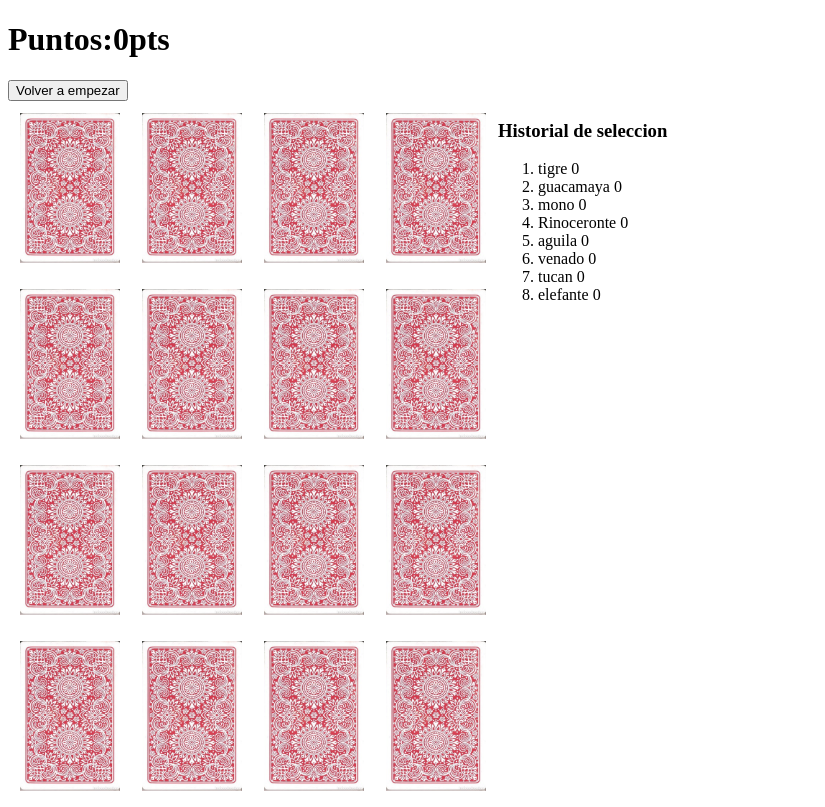
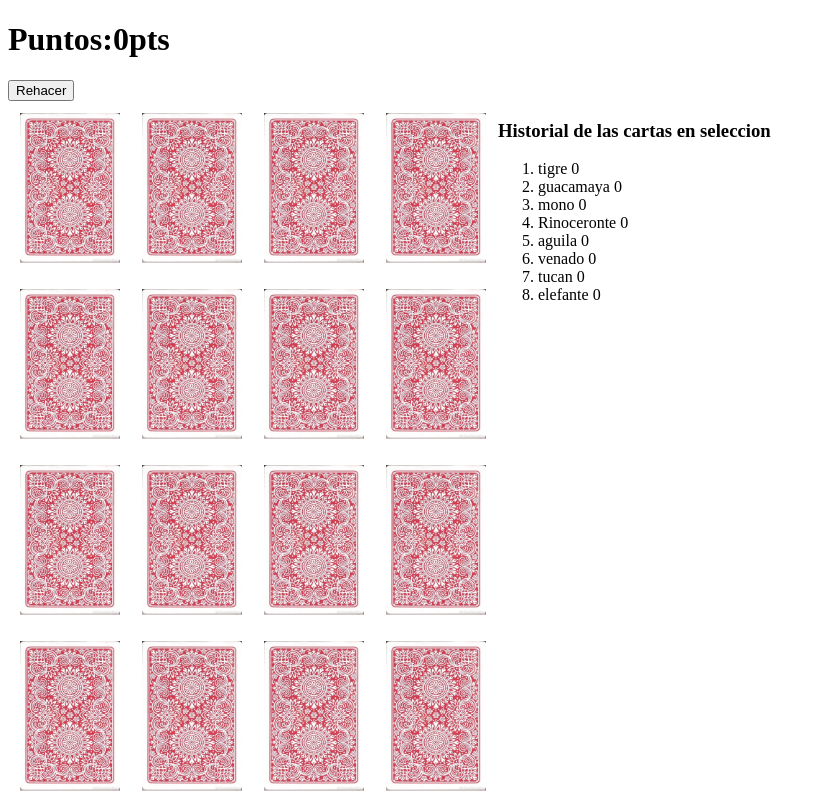
Before and after one commit to png189/voltear-cartas, a plain HTML site: page index.html in a window 1280 px wide. Shown: the whole page, without its empty margins (0-825 px from the left). Drawn offline with Linux system fonts and the light colour scheme.

Commit message:
Cambie el boton para reiniciar el juego y el subtitulo que dice historial de seleccion

```diff
--- a/index.html
+++ b/index.html
@@ -10,7 +10,7 @@
 <body>
     <h1>Puntos:<span id="puntos">0</span>pts</h1>
     <div>
-        <button id="reiniciar">Volver a empezar</button>
+        <button id="reiniciar">Rehacer</button>
     </div>
     <diV style="float: left;">
         <table  >
@@ -42,7 +42,7 @@
     </diV>
 
     <div id="div-lista" style="float: left">
-        <h3>Historial de seleccion</h3>
+        <h3>Historial de las cartas en seleccion</h3>
         <ol id="lista">
 
         </ol>
```
